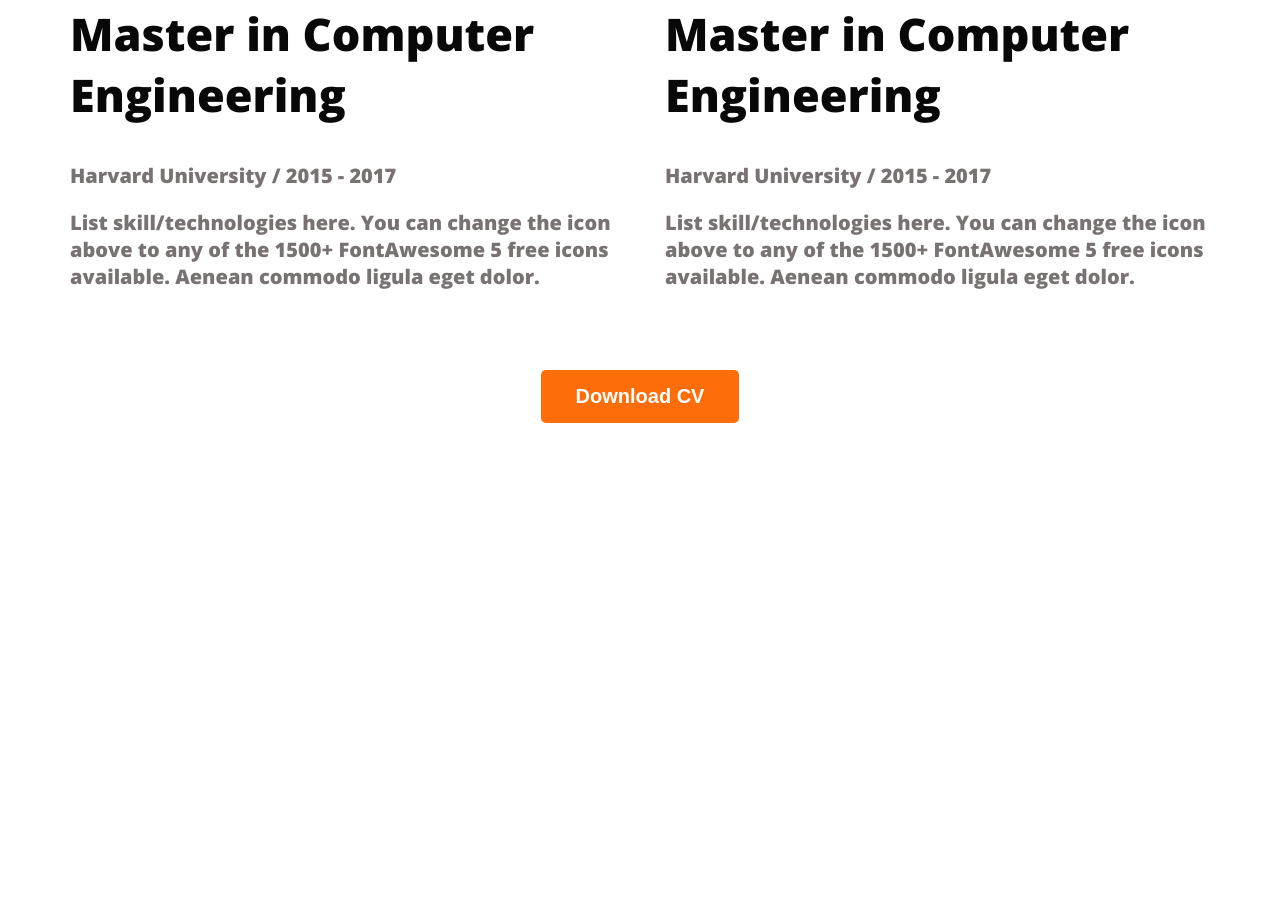
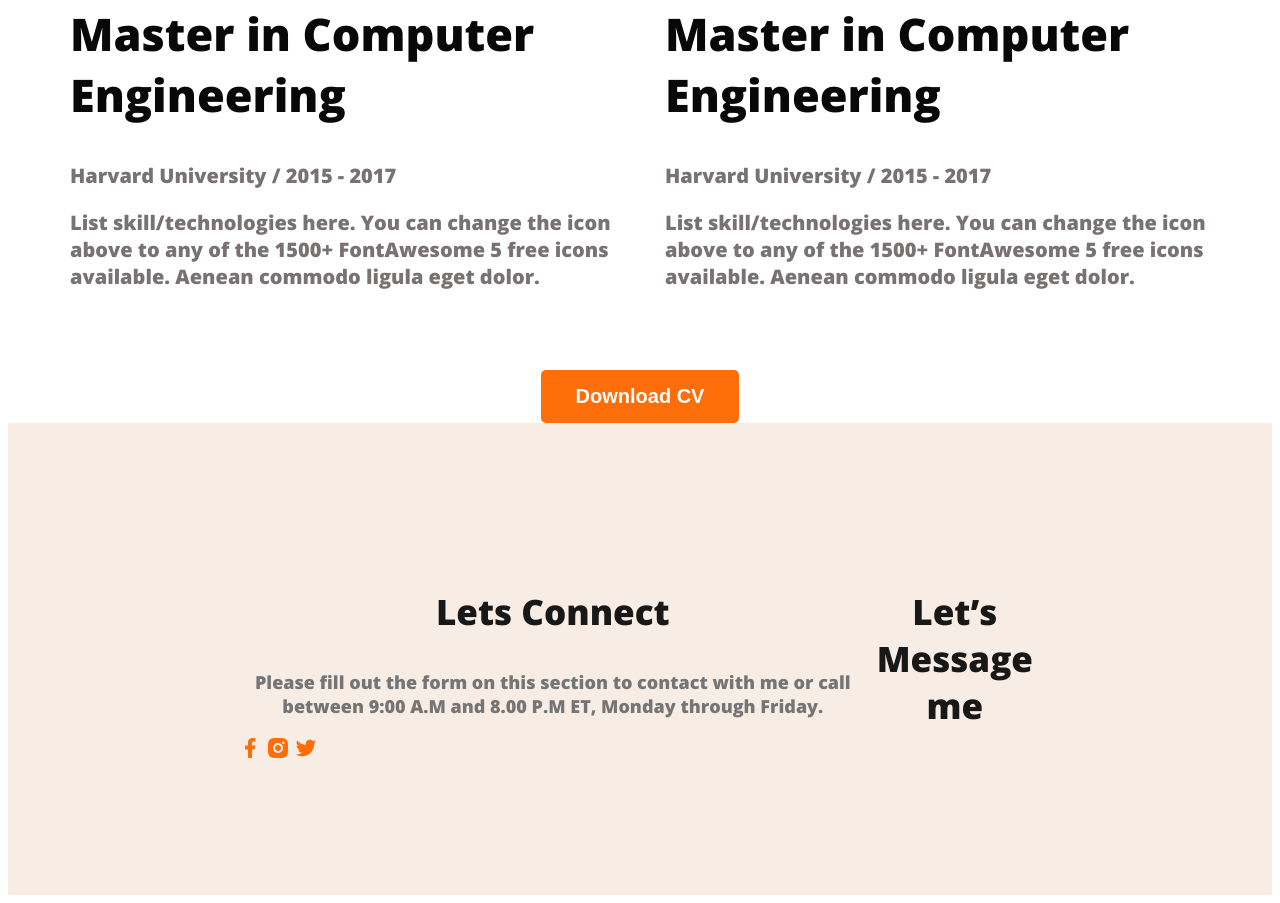
Before and after one commit to mridul4444/web-developer-portfolio, a plain HTML site: page index.html in a window 1280 px wide. Shown: the part 3314-4217 px from the top of the page. Before the commit the page ends 3745 px from the top, so only its background shows below. Drawn offline with nearby package versions, Linux system fonts and the light colour scheme.

Commit message:
footer column

```diff
--- a/index.html
+++ b/index.html
@@ -159,6 +159,18 @@
     </main>
 
     <footer>
+        <div class="foooter-column">
+            <h3 class="section-title">Lets Connect</h3>
+            <p class="section-description">Please fill out the form on this section to contact with me or call between 9:00 A.M and 8.00 P.M ET, Monday through Friday.</p>
+            <div class="social-links">
+                <a href=""><img src="images/icons/facebook.png" alt=""></a>
+                <a href=""><img src="images/icons/insta.png" alt=""></a>
+                <a href=""><img src="images/icons/twitter.png" alt=""></a>
+            </div>
+        </div>
+        <div class="foooter-column">
+            <h3 class="section-title">Let’s Message me</h3>
+        </div>
 
     </footer>
 </body>
--- a/styles/portfolio.css
+++ b/styles/portfolio.css
@@ -178,3 +178,11 @@ main section{
     text-align: center;
     margin-top: 50px;
 }
+
+/* footer styles */
+
+footer{
+    display: flex;
+    background: #f8ede5;
+    padding: 130px 230px;
+}
```
